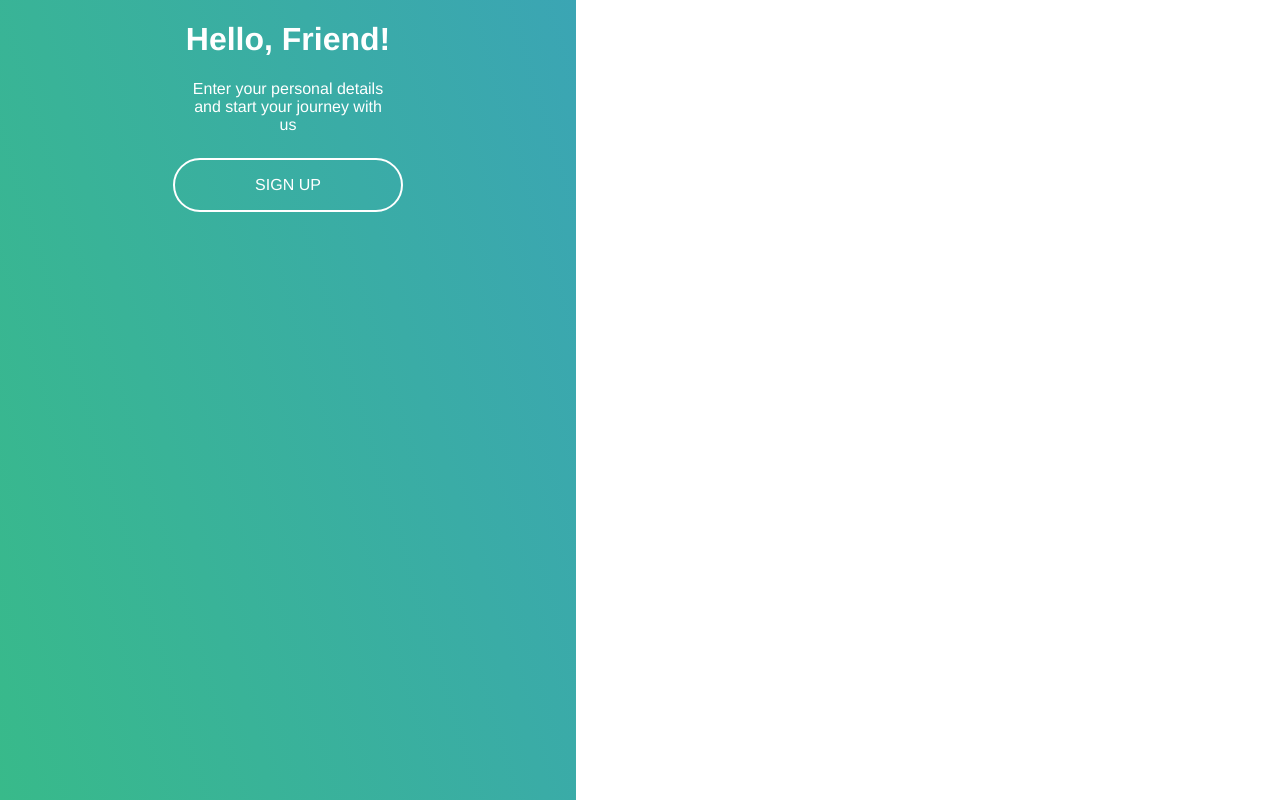
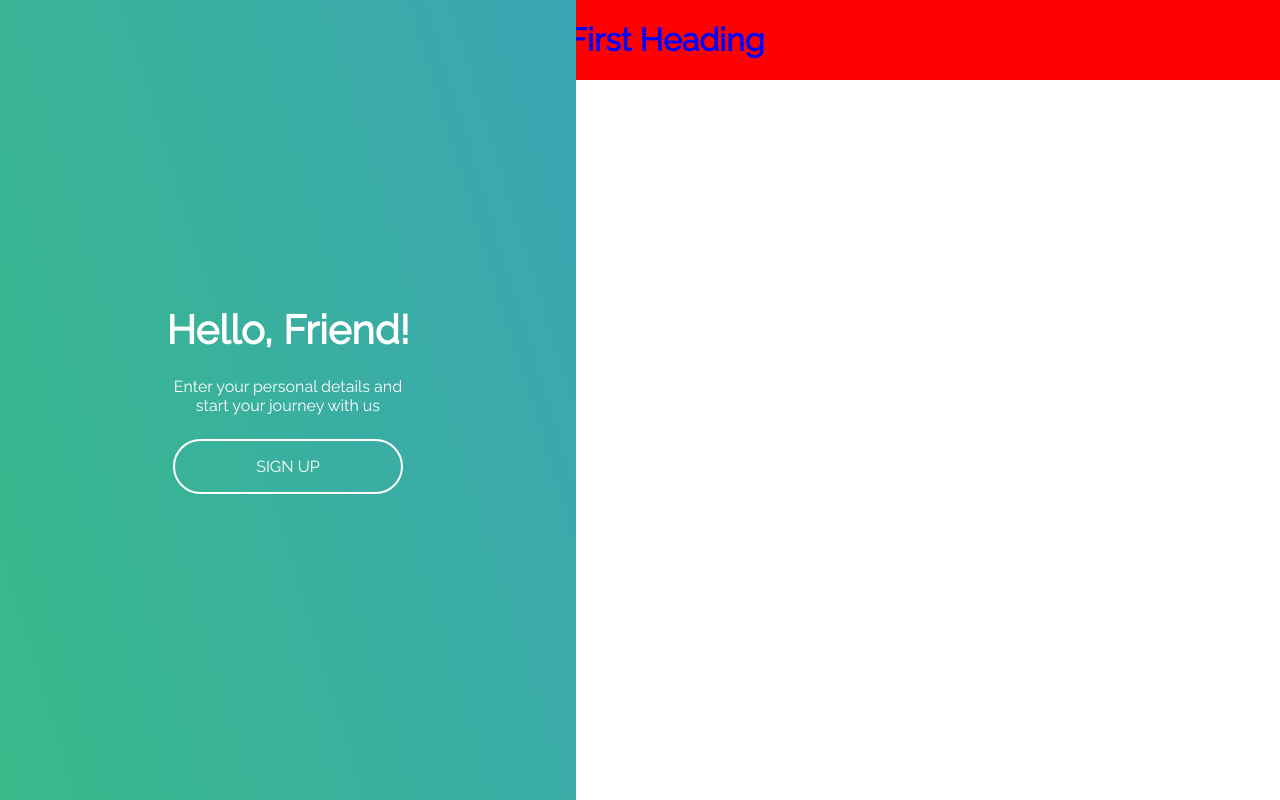
Before and after one commit to antco25/diprella-app, a website built with webpack: page dist/index.html in a window 1280 px wide. Both pictures are taken after a click on the button "SIGN UP". Built offline with nearby package versions, Linux system fonts and the light colour scheme.

Commit message:
Slider completed

```diff
--- /dev/null
+++ b/src/form.css
@@ -0,0 +1,7 @@
+#form {
+    color: blue;
+    background-color: red;
+    display:flex;
+    align-items: center;
+    justify-content: center;
+}
--- /dev/null
+++ b/src/index.css
@@ -0,0 +1,11 @@
+html, body {
+    height: 100%;
+    margin: 0;
+    font-family: 'Raleway','Franklin Gothic Medium', 'Arial Narrow', Arial, sans-serif;
+}
+
+#root {
+    height: 100%;
+    overflow: hidden;
+    position: relative;
+}
--- a/src/index.js
+++ b/src/index.js
@@ -1,4 +1,6 @@
-import './styles.css'
+import './index.css'
+import './slider.css'
+import './form.css'
 
 function hello() {
     let div = document.createElement("div")
@@ -9,11 +11,17 @@ function hello() {
 
 function onSliderClick() {
     let slider = document.getElementById('slider')
+    let sliderContent = document.getElementById('slider-content')
+    let sliderButtonContent = document.getElementById('slider-button-content')
 
     if (!slider.className || slider.className == 'ltr') {
         slider.className = 'rtl'
+        sliderContent.className = 'rtl-content'
+        sliderButtonContent.className = 'rtl-button-content'
     } else {
         slider.className = 'ltr'
+        sliderContent.className = 'ltr-content'
+        sliderButtonContent.className = 'ltr-button-content'
     }
 }
 
--- /dev/null
+++ b/src/slider.css
@@ -0,0 +1,124 @@
+#slider {
+    position: absolute;
+    background-image: linear-gradient(253deg,#3ba5b4 0,#38ba8a 100%);
+    max-width: 36rem;
+    width: 100%;
+    height: 100%;
+    top: 0;
+    right: 0;
+
+    display:flex;
+    flex-direction: column;
+    align-items: center;
+    justify-content: center;
+}
+
+#slider #slider-content {
+    color: white;
+    text-align: center;
+    position: relative;
+}
+
+#slider #slider-content h1 {
+    font-size: 2.5rem;
+    font-weight: 900;
+    margin: 0;
+    padding-bottom: 1.5rem;
+}
+
+#slider #slider-content p {
+    max-width: 15rem;
+    margin: auto;
+    padding-bottom: 1.5rem;
+}
+
+#slider #slider-button {
+    background-color: transparent;
+    border: 2px solid white;
+    padding: 1rem 1rem;
+    text-decoration: none;
+    display: inline-block;
+    font-family : inherit;
+    font-size: 1rem;
+    border-radius: 5rem;
+    width: 40%;
+}
+
+#slider #slider-button #slider-button-content {
+    color: white;
+    text-transform: uppercase;
+    margin: 0;
+    position: relative;
+}
+
+#slider #slider-button:hover {
+    background-color: rgba(0, 0, 0, 0.1);
+}
+
+@keyframes ltr {
+    0% {max-width: 36rem;right: calc(100% - 36rem);}
+    50%{max-width: 66%;}
+    100% { max-width: 36rem; right: 0;}
+  }
+
+@keyframes rtl {
+    0% {max-width: 36rem;left: calc(100% - 36rem);}
+    50%{max-width: 66%;}
+    100% { max-width: 36rem; left: 0;}
+  }
+
+.ltr {
+    animation: ltr 1s forwards ease-out;
+}
+
+.rtl {
+    animation: rtl 1s forwards ease-out;
+}
+
+@keyframes rtl-content {
+    0% {opacity: 1; left: 0;}
+    30%{opacity: 0; left: 50%;}
+    70%{opacity: 0; left: -50%;}
+    100% { opacity: 1; left: 0;}
+  }
+
+  @keyframes ltr-content {
+    0% {opacity: 1; right: 0;}
+    30%{opacity: 0; right: 50%;}
+    70%{opacity: 0; right: -50%;}
+    100% { opacity: 1; right: 0;}
+  }
+
+#slider .rtl-content {
+    animation: rtl-content 1s forwards ease-out;
+}
+
+#slider .ltr-content {
+    animation: ltr-content 1s forwards ease-out;
+}
+
+@keyframes rtl-button-content {
+    0% {opacity: 1; left: 0;}
+    25% {opacity: 1;}
+    45%{opacity: 0; left: 40%;}
+    65% {opacity: 0; left: -40%}
+    75%{opacity: 1}
+    100% { opacity: 1; left: 0;}
+  }
+
+  @keyframes ltr-button-content {
+    0% {opacity: 1; right: 0;}
+    25% {opacity: 1;}
+    45%{opacity: 0; right: 40%;}
+    65% {opacity: 0; right: -40%}
+    75%{opacity: 1}
+    100% { opacity: 1; right: 0;}
+  }
+
+#slider .rtl-button-content {
+    animation: rtl-button-content 1s forwards ease-out;
+}
+
+#slider .ltr-button-content {
+    animation: ltr-button-content 1s forwards ease-out;
+}
--- a/src/styles.css
+++ /dev/null
@@ -1,70 +0,0 @@
-html, body {
-    height: 100%;
-    margin: 0;
-    font-family: 'Franklin Gothic Medium', 'Arial Narrow', Arial, sans-serif;
-}
-
-#root {
-    height: 100%;
-    overflow: hidden;
-}
-
-#root #slider {
-    position: absolute;
-    background-image: linear-gradient(253deg,#3ba5b4 0,#38ba8a 100%);
-    max-width: 100%;
-    width: 36rem;
-    height: 100%;
-    top: 0;
-    right: 0;
-    text-align: center;
-}
-
-#root #slider #slider-content {
-    color: white;
-}
-
-#root #slider #slider-content p {
-    max-width: 13rem;
-    margin: auto;
-    margin-bottom: 1.5rem;
-}
-
-#root #slider #slider-content #slider-button {
-    background-color: transparent;
-    border: 2px solid white;
-    color: white;
-    padding: 1rem 5rem;
-    text-align: center;
-    text-decoration: none;
-    display: inline-block;
-    font-family : inherit;
-    font-size: 1rem;
-    border-radius: 5rem;
-    text-transform: uppercase;
-}
-
-#root #slider #slider-content #slider-button:hover {
-    color: rgb(61, 183, 158);
-    background-color: rgba(0, 0, 0,0.5);
-}
-
-@keyframes ltr {
-    0% {width: 36rem;right: calc(100% - 36rem);}
-    50%{width: 66%;}
-    100% { width: 36rem; right: 0;}
-  }
-
-@keyframes rtl {
-    0% {width: 36rem;left: calc(100% - 36rem);}
-    50%{width: 66%;}
-    100% { width: 36rem; left: 0;}
-  }
-
-#root .ltr {
-    animation: ltr 1s forwards ease-out;
-}
-
-#root .rtl {
-    animation: rtl 1s forwards ease-out;
-}
```
Also changed, not shown: dist/index.html.
